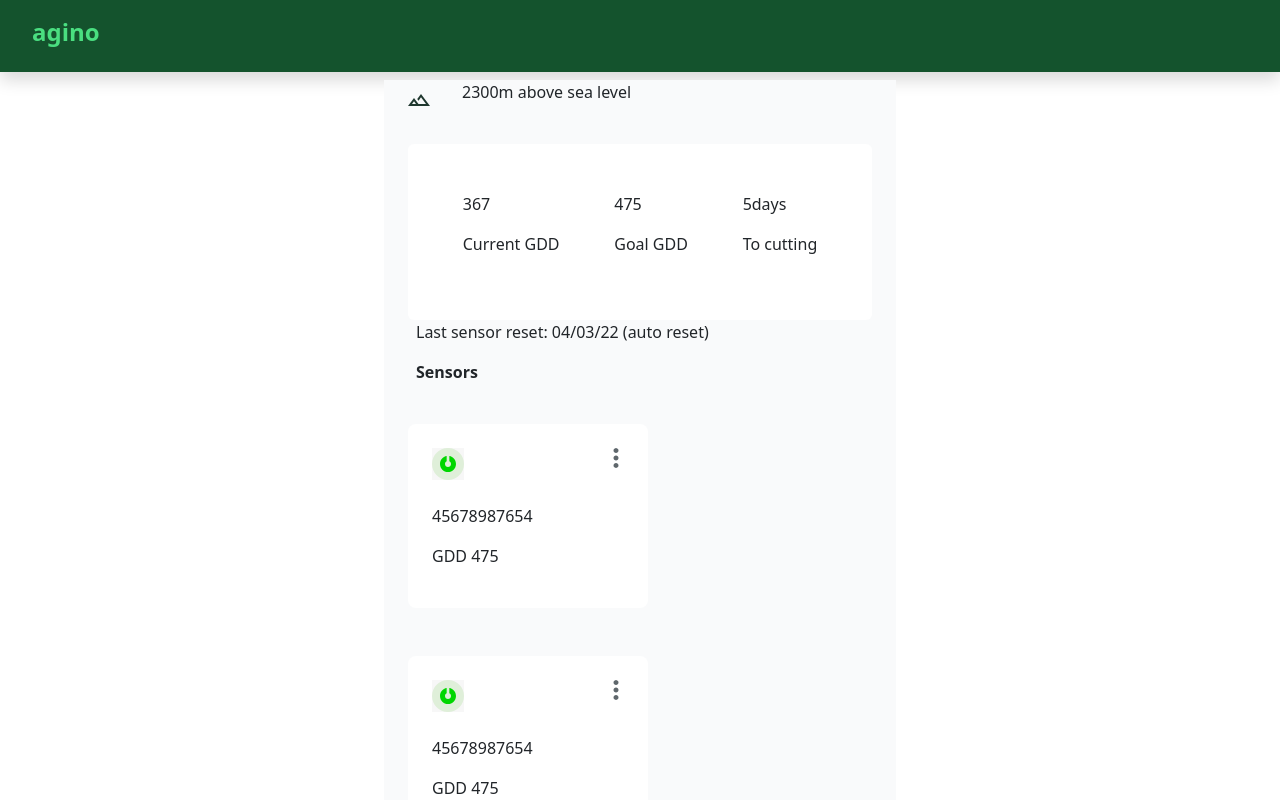
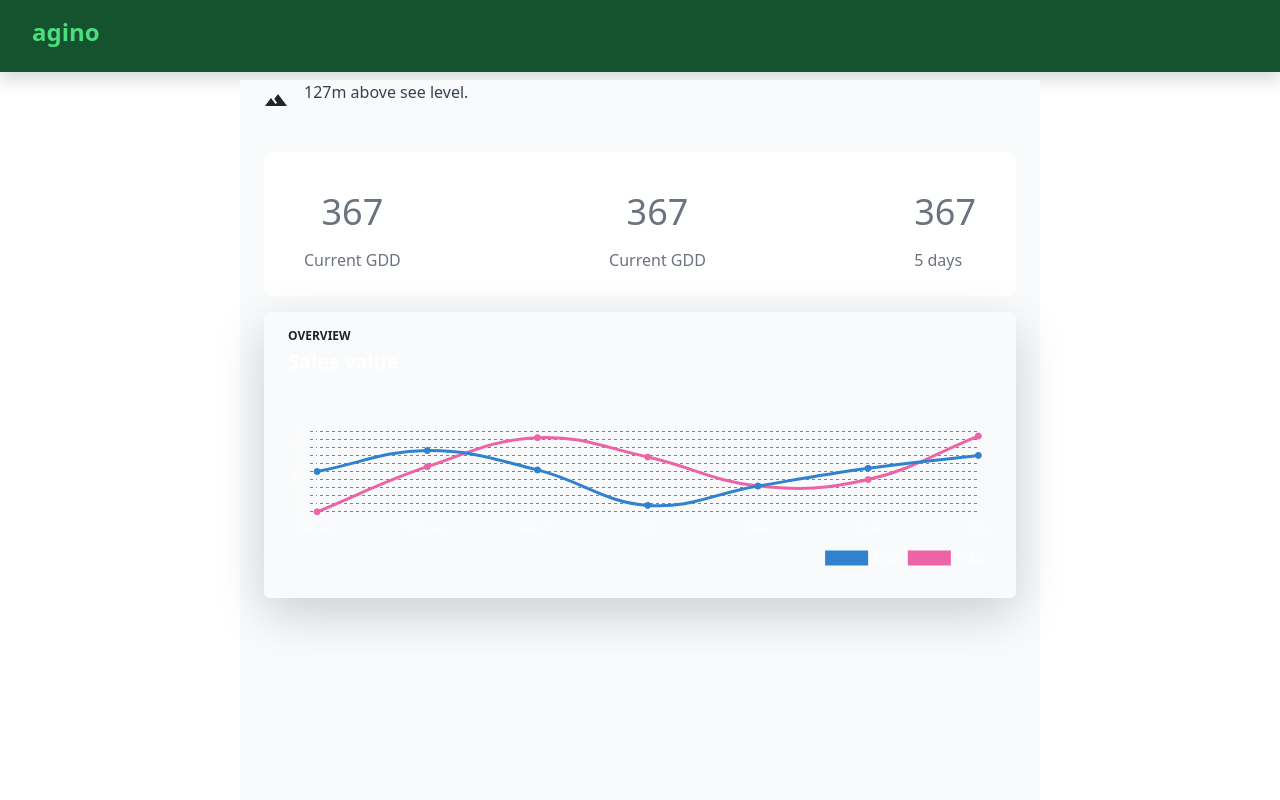
Before and after one commit to teshomenbret/Farm-Advisor-Client, a React (Create React App) app: page /field in a window 1280 px wide. Shown: the top 800 px of the page. Built offline with nearby package versions, Linux system fonts and the light colour scheme.

Commit message:
Add line chart

```diff
--- a/package.json
+++ b/package.json
@@ -3,12 +3,17 @@
   "version": "0.1.0",
   "private": true,
   "dependencies": {
+    "@emotion/react": "^11.10.5",
+    "@emotion/styled": "^11.10.5",
     "@headlessui/react": "^1.7.10",
     "@heroicons/react": "^2.0.14",
+    "@mui/icons-material": "^5.11.0",
+    "@mui/material": "^5.11.8",
     "@testing-library/jest-dom": "^5.16.5",
     "@testing-library/react": "^13.4.0",
     "@testing-library/user-event": "^13.5.0",
     "bootstrap": "^5.2.3",
+    "chart.js": "^2.9.4",
     "react": "^18.2.0",
     "react-bootstrap": "^2.7.1",
     "react-dom": "^18.2.0",
--- /dev/null
+++ b/src/components/BarChart/BarChart.component.jsx
@@ -0,0 +1 @@
+import React from "react";
--- a/src/components/Cards/FieldInfoCard/fieldInfo.component.jsx
+++ b/src/components/Cards/FieldInfoCard/fieldInfo.component.jsx
@@ -4,20 +4,37 @@ import React from 'react'
 
 export default function FieldInfoCard(props){
     return (
-        <div className=' mx-4 flex h-22 py-5 bg-white justify-evenly rounded'>
-            <div>
-                <p className='font-medium'>367</p>
-                <p>Current GDD</p>
+
+        <div className='md:container md:mx-auto bg-white h-36 rounded-lg'>
+          <div className='flex flex-row justify-between'>
+            <div className='flex flex-col  p-10'>
+              <p className='text-4xl text-center text-gray-500'>367</p>
+              <p className='text-gray-500 '> Current GDD </p>
             </div>
-            <div>
-                <p>475</p>
-                <p>Goal GDD</p>
+            <div className='flex flex-col p-10'>
+              <p className='text-4xl text-center text-gray-500'>367</p>
+              <p className='text-gray-500 '> Current GDD </p>
             </div>
-            <div>
-                <p>{5+"days"}</p>
-                <p>To cutting </p>
+            <div className='flex flex-col p-10'>
+              <p className='text-4xl text-center text-gray-500'>367</p>
+              <p className='text-gray-500 '> 5 days </p>
             </div>
+          </div>
         </div>
+        // <div className=' mx-4 flex h-22 py-5 bg-white justify-evenly rounded'>
+        //     <div>
+        //         <p className='font-medium'>367</p>
+        //         <p>Current GDD</p>
+        //     </div>
+        //     <div>
+        //         <p>475</p>
+        //         <p>Goal GDD</p>
+        //     </div>
+        //     <div>
+        //         <p>{5+"days"}</p>
+        //         <p>To cutting </p>
+        //     </div>
+        // </div>
 
     )
 }
--- /dev/null
+++ b/src/components/Cards/LineChart/CardLineChart.component.jsx
@@ -0,0 +1,131 @@
+import React from "react";
+import Chart from "chart.js";
+
+export default function CardLineChart() {
+  React.useEffect(() => {
+    var config = {
+      type: "line",
+      data: {
+        labels: [
+          "January",
+          "February",
+          "March",
+          "April",
+          "May",
+          "June",
+          "July",
+        ],
+        datasets: [
+          {
+            label: new Date().getFullYear(),
+            backgroundColor: "#3182ce",
+            borderColor: "#3182ce",
+            data: [65, 78, 66, 44, 56, 67, 75],
+            fill: false,
+          },
+          {
+            label: new Date().getFullYear() - 1,
+            fill: false,
+            backgroundColor: "#ed64a6",
+            borderColor: "#ed64a6",
+            data: [40, 68, 86, 74, 56, 60, 87],
+          },
+        ],
+      },
+      options: {
+        maintainAspectRatio: false,
+        responsive: true,
+        title: {
+          display: false,
+          text: "Sales Charts",
+          fontColor: "black",
+        },
+        legend: {
+          labels: {
+            fontColor: "white",
+          },
+          align: "end",
+          position: "bottom",
+        },
+        tooltips: {
+          mode: "index",
+          intersect: false,
+        },
+        hover: {
+          mode: "nearest",
+          intersect: true,
+        },
+        scales: {
+          xAxes: [
+            {
+              ticks: {
+                fontColor: "rgba(255,255,255,.7)",
+              },
+              display: true,
+              scaleLabel: {
+                display: false,
+                labelString: "Month",
+                fontColor: "white",
+              },
+              gridLines: {
+                display: false,
+                borderDash: [2],
+                borderDashOffset: [2],
+                color: "rgba(33, 37, 41, 0.3)",
+                zeroLineColor: "rgba(0, 0, 0, 0)",
+                zeroLineBorderDash: [2],
+                zeroLineBorderDashOffset: [2],
+              },
+            },
+          ],
+          yAxes: [
+            {
+              ticks: {
+                fontColor: "rgba(255,255,255,.7)",
+              },
+              display: true,
+              scaleLabel: {
+                display: false,
+                labelString: "Value",
+                fontColor: "black",
+              },
+              gridLines: {
+                borderDash: [3],
+                borderDashOffset: [3],
+                drawBorder: false,
+                color: "grey",
+                zeroLineColor: "rgba(33, 37, 41, 0)",
+                zeroLineBorderDash: [2],
+                zeroLineBorderDashOffset: [2],
+              },
+            },
+          ],
+        },
+      },
+    };
+    var ctx = document.getElementById("line-chart").getContext("2d");
+    window.myLine = new Chart(ctx, config);
+  }, []);
+  return (
+    <>
+      <div className="relative flex flex-col min-w-0 break-words w-full mb-6 shadow-lg rounded bg-blueGray-700">
+        <div className="rounded-t mb-0 px-4 py-3 bg-transparent">
+          <div className="flex flex-wrap items-center">
+            <div className="relative w-full max-w-full flex-grow flex-1">
+              <h6 className="uppercase text-blueGray-100 mb-1 text-xs font-semibold">
+                Overview
+              </h6>
+              <h2 className="text-white text-xl font-semibold">Sales value</h2>
+            </div>
+          </div>
+        </div>
+        <div className="p-4 flex-auto">
+          {/* Chart */}
+          <div className="relative h-350-px">
+            <canvas id="line-chart"></canvas>
+          </div>
+        </div>
+      </div>
+    </>
+  );
+}
--- a/src/components/Landing/landing.component.jsx
+++ b/src/components/Landing/landing.component.jsx
@@ -3,7 +3,7 @@ import React from 'react'
 
 export default function Landing({image, title,paragraph, btn_text, btn_action}){
     return (
-            <div className="md:container md:mx-auto bg-slate-50 h-screen">
+            <div className='bg-gray-50 bg-g lg:mx-60 px-6 h-screen'>
             <div className = "h-[36rem] flex flex-col justify-center items-center ">
                 <img className = "w-28 h-28 rounded-full" src={image} alt= ""/>
                 <h1 className ="Roboto text-[34px] pt-5 font-bold text-[#20382F]">{title}</h1>
--- a/src/pages/Field/field.pages.jsx
+++ b/src/pages/Field/field.pages.jsx
@@ -1,38 +1,60 @@
 import React, {useState, useEffect} from 'react'
 import {farms} from '../../api/farm.api'
+import TerrainIcon from '@mui/icons-material/Terrain'
 import FieldInfoCard from '../../components/Cards/FieldInfoCard/fieldInfo.component';
 import SensorCard from '../../components/Cards/SensorCard/sensorCard.componet'
 import ResetGDDForm from '../../pages/Form/ResetGDD/resetGDDForm.page'
 import landscape from "../../asset/landscape.svg"
-
+import NavBar from '../../components/NavBar/NavBar.component';
+import LineChart from '../../components/Cards/LineChart/CardLineChart.component';
+import ChartLineChart from '../../components/Cards/LineChart/CardLineChart.component'
 
 export default function  Field(){
-    const [farm,setData]=useState();
+    // const [farm,setData]=useState();
 
-    useEffect(()=>{
-        farms().then(farm =>setData(farm))
-      },[])
+    // useEffect(()=>{
+    //     farms().then(farm =>setData(farm))
+    //   },[])
     return(
-        <div className='bg-gray-50 lg:mx-96 sm:mx-80 md:mx-10'>
-            <div className='flex justify-start mx-4 mb-4'>
-                <img src={landscape} alt="" />
-                <p className='ml-8'>{farm&&farm[0].fields[0].altitude+" above sea level"}</p>
-            </div>
+        <>
+        <div className='bg-gray-50 bg-g lg:mx-60 h-screen px-6'>
+
+                <div className="justify-between md:items-center md:flex mb-8 ">
+                <div className="flex items-center space-x-4">
+                    <TerrainIcon />
+                    <p className="text-gray-700 text-base ">127m above see level.</p>
+                </div>
+                </div>
             <FieldInfoCard/>
-            <p className='mx-8'>Last sensor reset: 04/03/22 (auto reset)</p>
-
-            <div>
-                <p className='mx-8 font-bold'>Sensors</p>
-                <div className='flex justify-start flex-wrap mt-3'>
-                    {   farm&&farm[0].fields[0].sensors.map((sensor,index ) =>(
-                        <div key={index}>
-                            <SensorCard sensor = {sensor}/>
-                        </div>
-                        ))
-                    }
-                </div>
+            <div className='mt-3'>
+            <ChartLineChart />
             </div>
         </div>
+        </>
     )
 
 }
+
+
+
+
+// <div className="md:container md:mx-auto bg-slate-50 h-screen pt-6">
+//     <div className='flex justify-start mx-4 mb-4'>
+//         <img src={landscape} alt="" />
+//         <p className='ml-8'>{farm&&farm[0].fields[0].altitude+" above sea level"}</p>
+//     </div>
+//     <FieldInfoCard/>
+//     <p className='mx-8'>Last sensor reset: 04/03/22 (auto reset)</p>
+
+//     <div>
+//         <p className='mx-8 font-bold'>Sensors</p>
+//         <div className='flex justify-start flex-wrap mt-3'>
+//             {   farm&&farm[0].fields[0].sensors.map((sensor,index ) =>(
+//                 <div key={index}>
+//                     <SensorCard sensor = {sensor}/>
+//                 </div>
+//                 ))
+//             }
+//         </div>
+//     </div>
+// </div>
```
Also changed, not shown: 1 other file (tests, documents, lock files or other folders).
